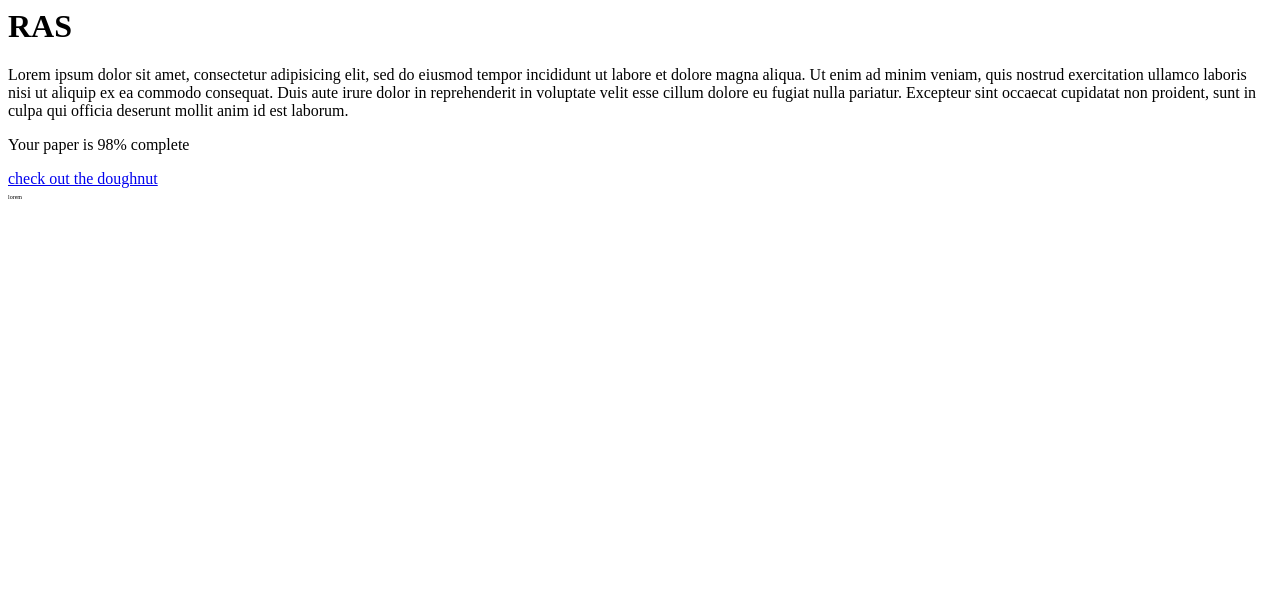
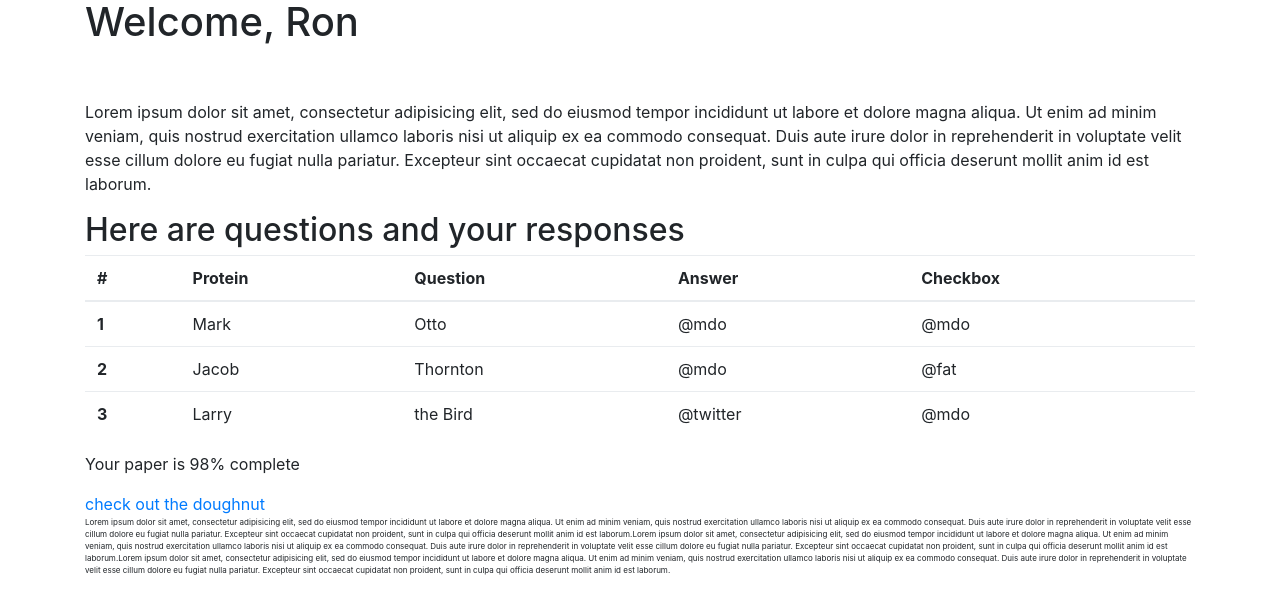
Before and after one commit to LevytsRoman/RAS, a website: page views/email.html in a window 1280 px wide. Drawn offline with nearby package versions, Linux system fonts and the light colour scheme.

Commit message:
style the email

```diff
--- a/views/email.html
+++ b/views/email.html
@@ -1,9 +1,60 @@
-<h1>RAS</h1>
+<head>
+  <link rel="stylesheet" href="https://maxcdn.bootstrapcdn.com/bootstrap/4.0.0-beta/css/bootstrap.min.css" integrity="sha384-/Y6pD6FV/Vv2HJnA6t+vslU6fwYXjCFtcEpHbNJ0lyAFsXTsjBbfaDjzALeQsN6M" crossorigin="anonymous">
 
-<p>Lorem ipsum dolor sit amet, consectetur adipisicing elit, sed do eiusmod tempor incididunt ut labore et dolore magna aliqua. Ut enim ad minim veniam, quis nostrud exercitation ullamco laboris nisi ut aliquip ex ea commodo consequat. Duis aute irure dolor in reprehenderit in voluptate velit esse cillum dolore eu fugiat nulla pariatur. Excepteur sint occaecat cupidatat non proident, sunt in culpa qui officia deserunt mollit anim id est laborum.</p>
+  <!-- <link rel="stylesheet" src="https://maxcdn.bootstrapcdn.com/bootstrap/4.0.0-beta/css/bootstrap.min.css"></link> -->
+</head>
+<body>
+  <div class="container">
 
-<p>Your paper is 98% complete</p>
+  <h1>Welcome, Ron</h1>
+  <br>
+  <br>
 
-<a href='https://ronnnwu.github.io/doughnutChat/'> check out the doughnut</a>
+  <p>Lorem ipsum dolor sit amet, consectetur adipisicing elit, sed do eiusmod tempor incididunt ut labore et dolore magna aliqua. Ut enim ad minim veniam, quis nostrud exercitation ullamco laboris nisi ut aliquip ex ea commodo consequat. Duis aute irure dolor in reprehenderit in voluptate velit esse cillum dolore eu fugiat nulla pariatur. Excepteur sint occaecat cupidatat non proident, sunt in culpa qui officia deserunt mollit anim id est laborum.</p>
 
-<p style='color: light-grey; font-size: 6px'>lorem</p>
+  <h2>Here are questions and your responses</h2>
+
+  <table class="table">
+    <thead>
+      <tr>
+        <th>#</th>
+        <th>Protein</th>
+        <th>Question</th>
+        <th>Answer</th>
+        <th>Checkbox</th>
+      </tr>
+    </thead>
+    <tbody>
+      <tr>
+        <th scope="row">1</th>
+        <td>Mark</td>
+        <td>Otto</td>
+        <td>@mdo</td>
+        <td>@mdo</td>
+
+      </tr>
+      <tr>
+        <th scope="row">2</th>
+        <td>Jacob</td>
+        <td>Thornton</td>
+        <td>@mdo</td>
+        <td>@fat</td>
+      </tr>
+      <tr>
+        <th scope="row">3</th>
+        <td>Larry</td>
+        <td>the Bird</td>
+        <td>@twitter</td>
+        <td>@mdo</td>
+
+      </tr>
+    </tbody>
+  </table>
+
+  <p>Your paper is 98% complete</p>
+
+  <a href='https://ronnnwu.github.io/doughnutChat/'> check out the doughnut</a>
+
+  <p style='color: light-grey; font-size: 8px'>Lorem ipsum dolor sit amet, consectetur adipisicing elit, sed do eiusmod tempor incididunt ut labore et dolore magna aliqua. Ut enim ad minim veniam, quis nostrud exercitation ullamco laboris nisi ut aliquip ex ea commodo consequat. Duis aute irure dolor in reprehenderit in voluptate velit esse cillum dolore eu fugiat nulla pariatur. Excepteur sint occaecat cupidatat non proident, sunt in culpa qui officia deserunt mollit anim id est laborum.Lorem ipsum dolor sit amet, consectetur adipisicing elit, sed do eiusmod tempor incididunt ut labore et dolore magna aliqua. Ut enim ad minim veniam, quis nostrud exercitation ullamco laboris nisi ut aliquip ex ea commodo consequat. Duis aute irure dolor in reprehenderit in voluptate velit esse cillum dolore eu fugiat nulla pariatur. Excepteur sint occaecat cupidatat non proident, sunt in culpa qui officia deserunt mollit anim id est laborum.Lorem ipsum dolor sit amet, consectetur adipisicing elit, sed do eiusmod tempor incididunt ut labore et dolore magna aliqua. Ut enim ad minim veniam, quis nostrud exercitation ullamco laboris nisi ut aliquip ex ea commodo consequat. Duis aute irure dolor in reprehenderit in voluptate velit esse cillum dolore eu fugiat nulla pariatur. Excepteur sint occaecat cupidatat non proident, sunt in culpa qui officia deserunt mollit anim id est laborum.</p>
+  </div>
+</body>
```
